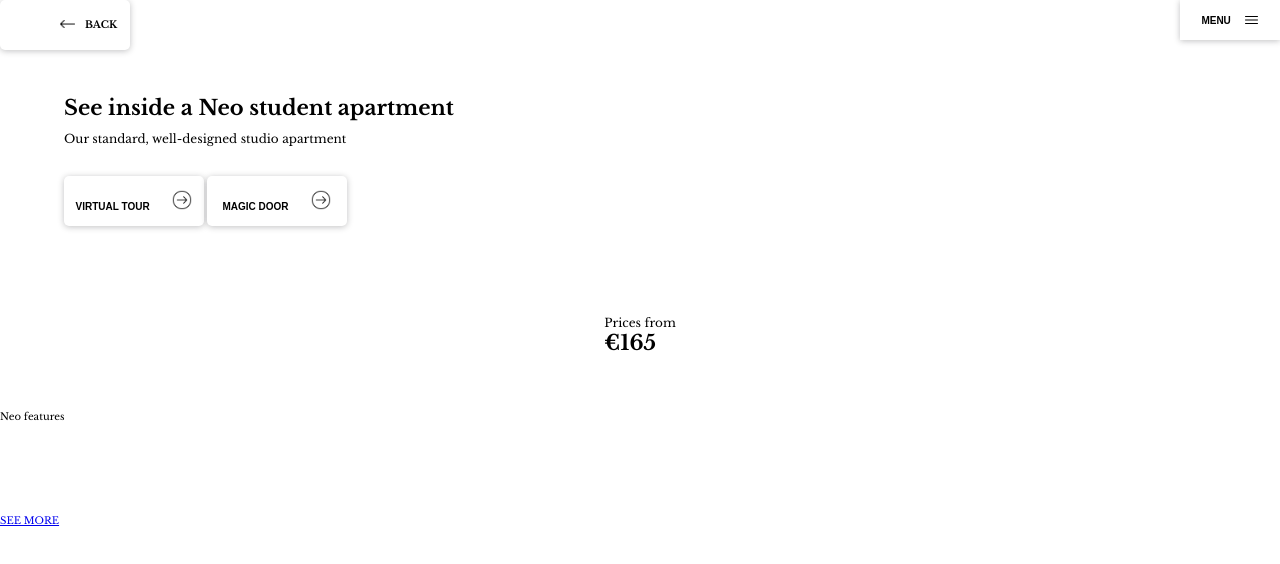
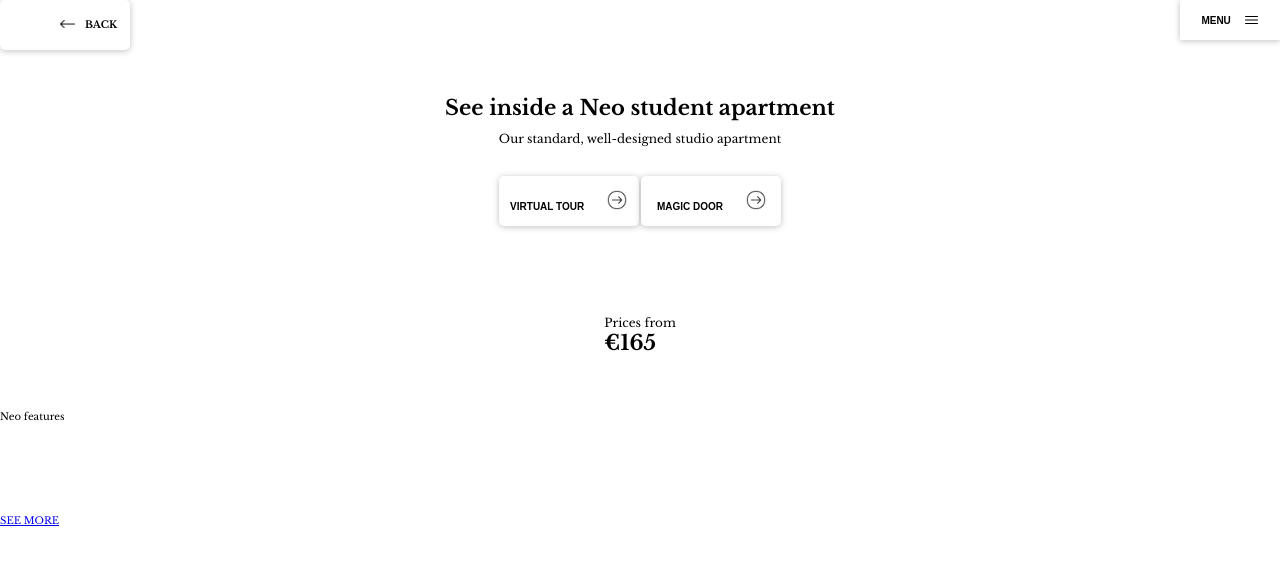
Before and after one commit to Anthematica/nerdify-test, a plain HTML site: page index.html in a window 1280 px wide. Drawn offline with nearby package versions, Linux system fonts and the light colour scheme.

Commit message:
Arreglando el pocisionamiento del texto en el main

```diff
--- a/styles/style.css
+++ b/styles/style.css
@@ -74,7 +74,7 @@ main {
 }
 
 .container-left {
-    width: 90%;
+    text-align: center;
 }
 
 .container-left h1 {
```
